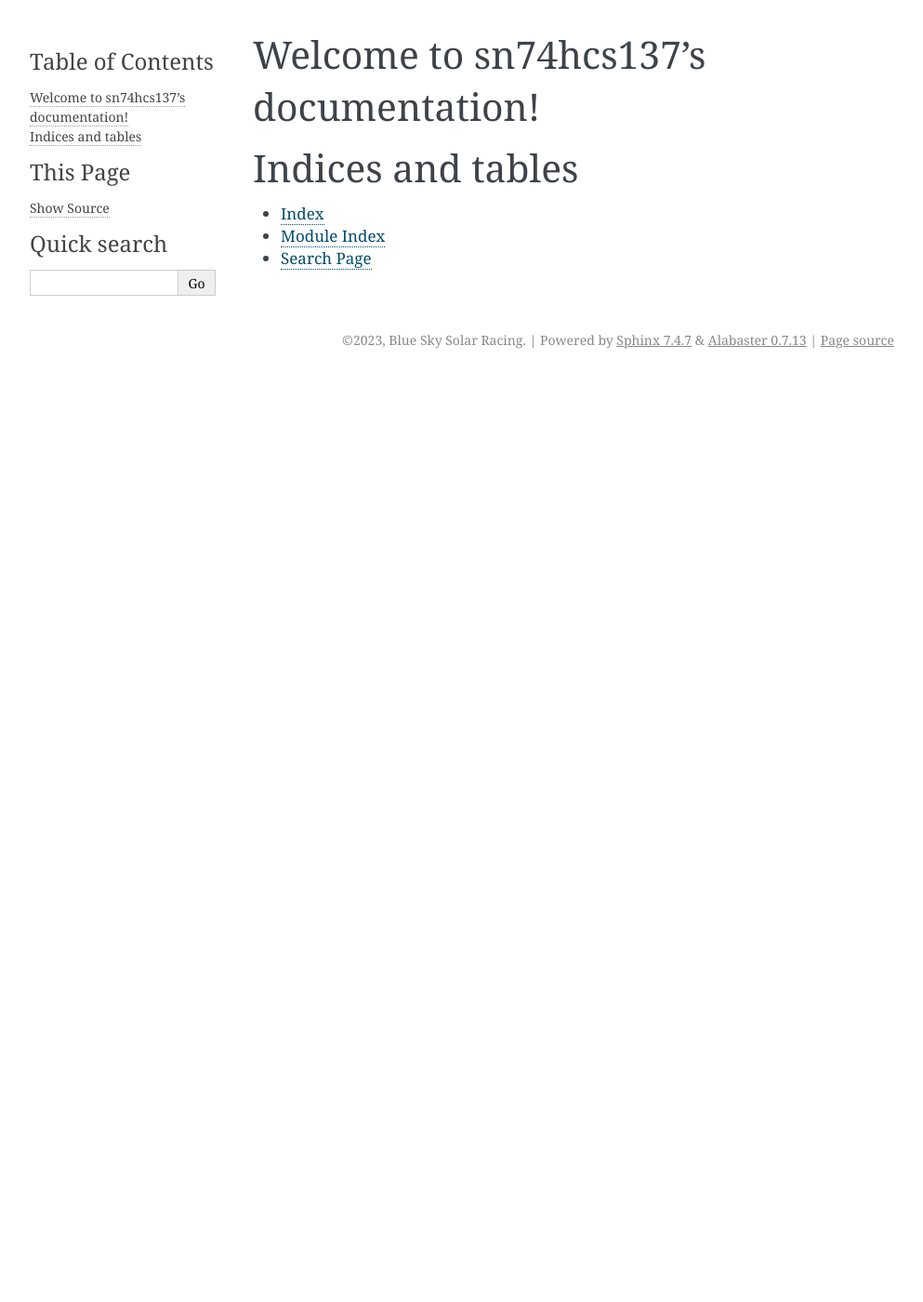
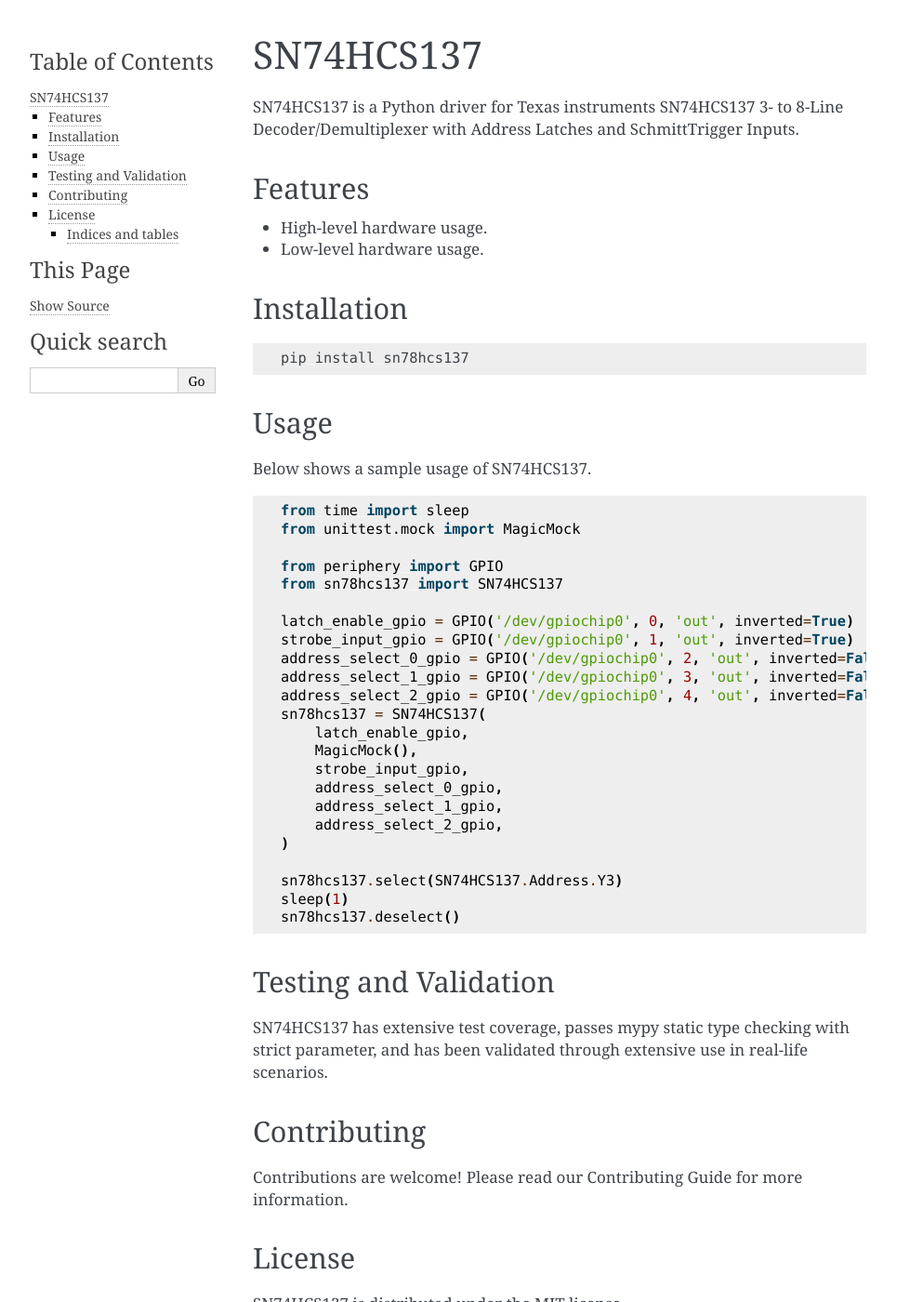
Before and after one commit to blueskysolarracing/sn74hcs137, a Sphinx documentation site: the page built from docs/index.rst, in a window 1280 px wide and 1400 px high. Shown: the whole window at 93% size, without its empty margins (148-1141 px from the left). Built offline with Sphinx 7.4.7, drawn with Linux system fonts in a browser that asks for light colours; some of the changed text lies outside the part shown.

```diff
--- a/README.rst
+++ b/README.rst
@@ -1,5 +1,68 @@
 ==========
-sn74hcs137
+SN74HCS137
 ==========
 
-A Python driver for Texas instruments SN74HCS137 3- to 8-Line Decoder/Demultiplexer with Address Latches and SchmittTrigger Inputs
+SN74HCS137 is a Python driver for Texas instruments SN74HCS137 3- to 8-Line
+Decoder/Demultiplexer with Address Latches and SchmittTrigger Inputs.
+
+Features
+--------
+
+- High-level hardware usage.
+- Low-level hardware usage.
+
+Installation
+------------
+
+.. code-block:: bash
+
+   pip install sn78hcs137
+
+Usage
+-----
+
+Below shows a sample usage of SN74HCS137.
+
+.. code-block:: python
+
+   from time import sleep
+   from unittest.mock import MagicMock
+
+   from periphery import GPIO
+   from sn78hcs137 import SN74HCS137
+
+   latch_enable_gpio = GPIO('/dev/gpiochip0', 0, 'out', inverted=True)
+   strobe_input_gpio = GPIO('/dev/gpiochip0', 1, 'out', inverted=True)
+   address_select_0_gpio = GPIO('/dev/gpiochip0', 2, 'out', inverted=False)
+   address_select_1_gpio = GPIO('/dev/gpiochip0', 3, 'out', inverted=False)
+   address_select_2_gpio = GPIO('/dev/gpiochip0', 4, 'out', inverted=False)
+   sn78hcs137 = SN74HCS137(
+       latch_enable_gpio,
+       MagicMock(),
+       strobe_input_gpio,
+       address_select_0_gpio,
+       address_select_1_gpio,
+       address_select_2_gpio,
+   )
+
+   sn78hcs137.select(SN74HCS137.Address.Y3)
+   sleep(1)
+   sn78hcs137.deselect()
+
+Testing and Validation
+----------------------
+
+SN74HCS137 has extensive test coverage, passes mypy static type checking with
+strict parameter, and has been validated through extensive use in real-life
+scenarios.
+
+Contributing
+------------
+
+Contributions are welcome! Please read our Contributing Guide for more
+information.
+
+License
+-------
+
+SN74HCS137 is distributed under the MIT license.
--- /dev/null
+++ b/docs/changelog.rst
@@ -0,0 +1 @@
+.. include:: ../CHANGELOG.rst
--- a/docs/conf.py
+++ b/docs/conf.py
@@ -3,10 +3,15 @@
 # For the full list of built-in configuration values, see the documentation:
 # https://www.sphinx-doc.org/en/master/usage/configuration.html
 
+import sys
+import os
+
+sys.path.insert(0, os.path.abspath('..'))
+
 # -- Project information -----------------------------------------------------
 # https://www.sphinx-doc.org/en/master/usage/configuration.html#project-information
 
-project = 'sn74hcs137'
+project = 'SN74HCS137'
 copyright = '2023, Blue Sky Solar Racing'
 author = 'Blue Sky Solar Racing'
 release = '0.0.0'
@@ -14,12 +19,10 @@ release = '0.0.0'
 # -- General configuration ---------------------------------------------------
 # https://www.sphinx-doc.org/en/master/usage/configuration.html#general-configuration
 
-extensions = []
+extensions = ['sphinx.ext.autodoc']
 
 templates_path = ['_templates']
 exclude_patterns = ['_build', 'Thumbs.db', '.DS_Store']
-
-
 
 # -- Options for HTML output -------------------------------------------------
 # https://www.sphinx-doc.org/en/master/usage/configuration.html#options-for-html-output
--- /dev/null
+++ b/docs/contributing.rst
@@ -0,0 +1 @@
+.. include:: ../CONTRIBUTING.rst
--- a/docs/index.rst
+++ b/docs/index.rst
@@ -3,14 +3,16 @@
    You can adapt this file completely to your liking, but it should at least
    contain the root `toctree` directive.
 
-Welcome to sn74hcs137's documentation!
-======================================
+.. include:: ../README.rst
 
 .. toctree::
    :maxdepth: 2
    :caption: Contents:
 
-
+   usage
+   contributing
+   changelog
+   reference
 
 Indices and tables
 ==================
```
Also changed, not shown: CHANGELOG.rst (added, +10 -0 lines), CONTRIBUTING.rst (added, +57 -0 lines), docs/reference.rst (added, +10 -0 lines), docs/usage.rst (added, +63 -0 lines), .readthedocs.yml (added).
